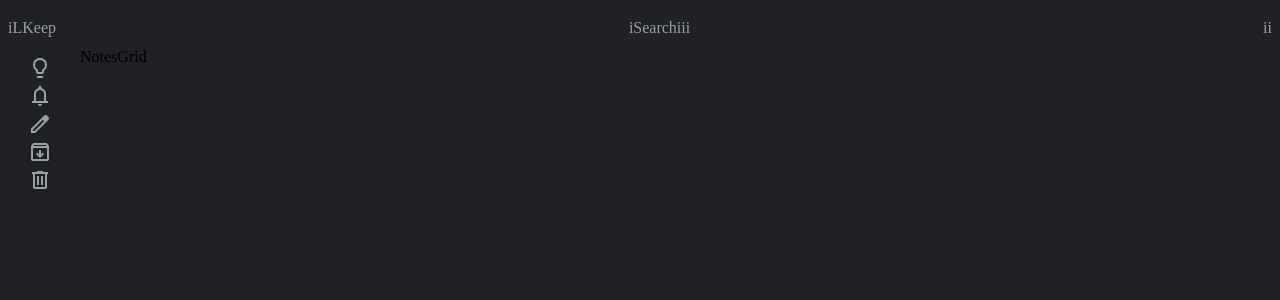
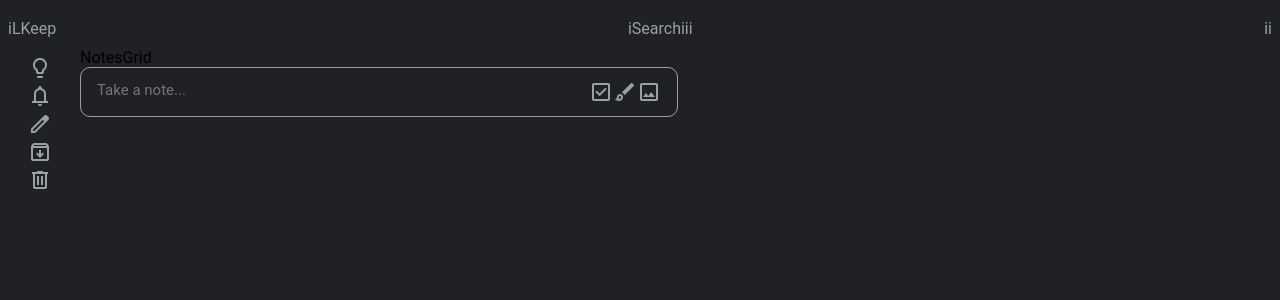
Before and after one commit to AbdullahAliCodes/googlekeep-clone-react, a React (Vite) app: page / in a window 1280 px wide. Shown: the top 300 px of the page. Built offline with nearby package versions, Linux system fonts and the light colour scheme.

Commit message:
some added inactive form

```diff
--- a/src/App.css
+++ b/src/App.css
@@ -2,6 +2,7 @@
   margin: 0;
   padding: 0;
   box-sizing: border-box;
+  font-family: Roboto, arial, sans-serif;
 }
 
 .main-area {
--- a/src/components/Notes/Note.css
+++ b/src/components/Notes/Note.css
@@ -0,0 +1,24 @@
+.form-actions {
+  display: flex;
+}
+
+.icon {
+  color: #9aa0a6;
+}
+
+.inactive-note {
+  display: flex;
+  width: 598px;
+  height: 50px;
+  border: #9aa0a6 1px solid;
+  border-radius: 10px;
+  padding: 12px 16px;
+  justify-content: space-between;
+}
+
+.inactive-note form input {
+  background-color: transparent;
+  border: none;
+  box-shadow: none;
+  font-size: 15px;
+}
--- a/src/components/Notes/Note.jsx
+++ b/src/components/Notes/Note.jsx
@@ -1,10 +1,18 @@
 import React from "react";
+import "./Note.css";
 
 const Note = () => {
   return (
     <div className="note">
       <div className="inactive-note">
-        <form action=""></form>
+        <form action="">
+          <input type="text" placeholder="Take a note..." />
+        </form>
+        <div className="form-actions">
+          <span className="material-symbols-outlined icon">check_box</span>
+          <span className="material-symbols-outlined icon">brush</span>
+          <span className="material-symbols-outlined icon">image</span>
+        </div>
       </div>
       <div className="active-note"></div>
     </div>
--- a/src/components/Notes/NotesGrid.jsx
+++ b/src/components/Notes/NotesGrid.jsx
@@ -1,7 +1,13 @@
 import React from "react";
+import Note from "./Note";
 
 const NotesGrid = () => {
-  return <div>NotesGrid</div>;
+  return (
+    <div>
+      NotesGrid
+      <Note />
+    </div>
+  );
 };
 
 export default NotesGrid;
```
